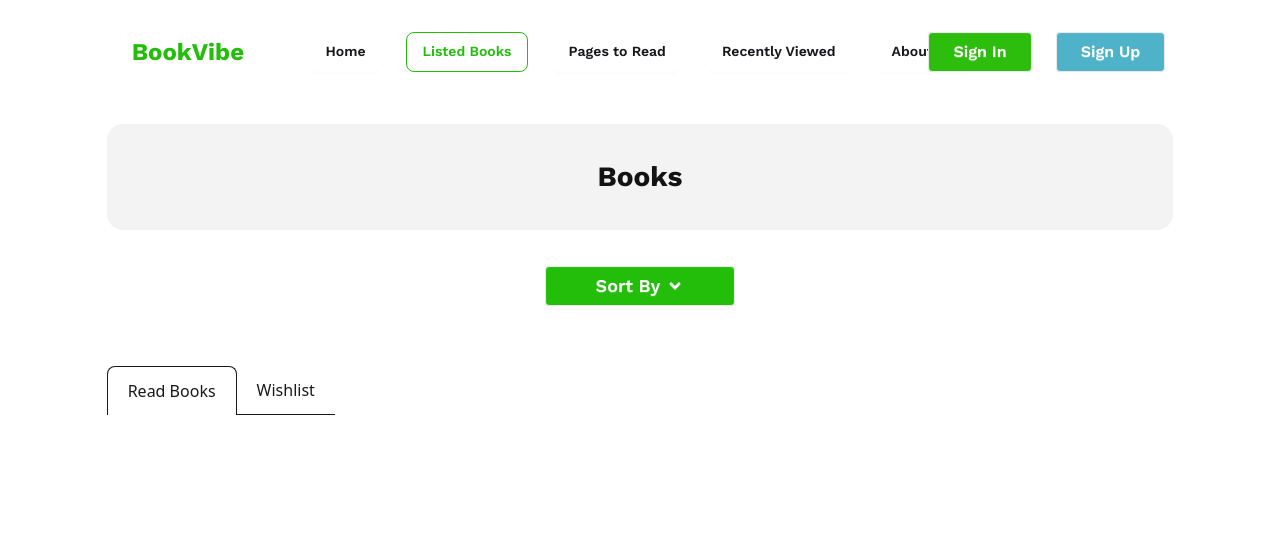
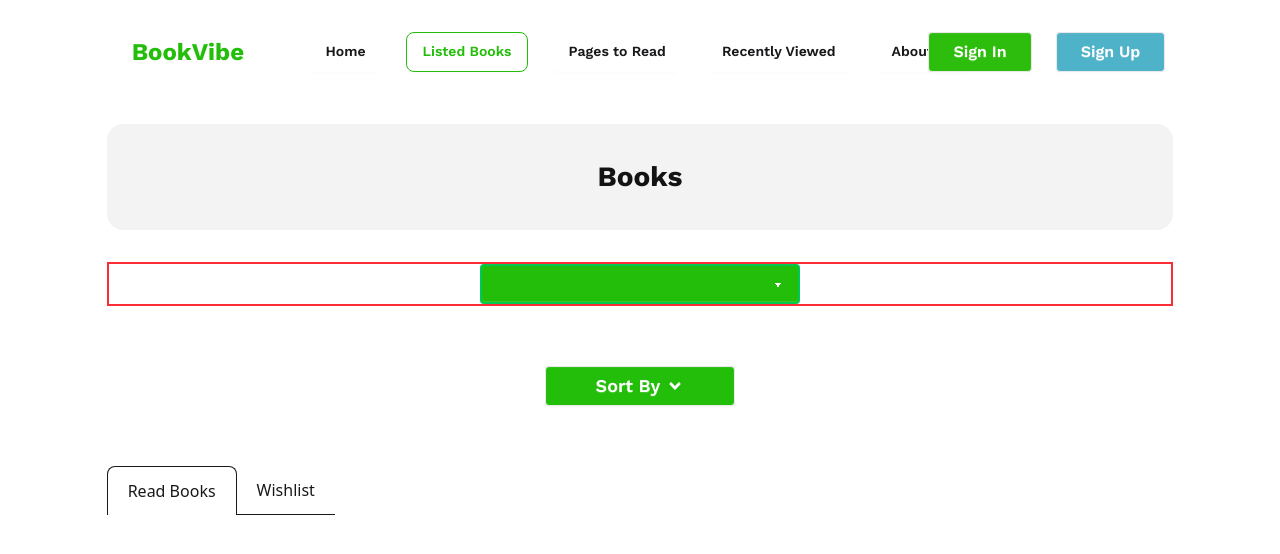
Before and after one commit to jnakht/book-vibe, a React (Vite) app: page /listedBooks in a window 1280 px wide. Shown: the top 554 px of the page. Built offline with nearby package versions, Linux system fonts and the light colour scheme; a web font is replaced by a local one.

Commit message:
working with the sort by select/dropdown style

```diff
--- a/src/assets/Components/ListedBooks/ListedBooks.jsx
+++ b/src/assets/Components/ListedBooks/ListedBooks.jsx
@@ -2,20 +2,36 @@ import ListedBooksTitle from "../ListedBooksTitle/ListedBooksTitle";
 import { FaAngleDown } from "react-icons/fa";
 import '../../../App.css'
 import { Link, Outlet } from "react-router-dom";
-import { useState } from "react";
+import { useEffect, useState } from "react";
 const ListedBooks = () => {
     const [activeCard, setActiveCard] = useState(0);
+    const [sortBy, setSortBy] = useState('default');
+    useEffect(() => {
+        localStorage.setItem('sortBy', JSON.stringify(sortBy));
+    }, [sortBy])
     return (
         <div className="w-10/12 mx-auto">
             <ListedBooksTitle></ListedBooksTitle>
+            {/* select menu start */}
+            <div className=" mt-8 mb-[56px] border-2 border-red-500  flex  justify-center items-center">
+            <select defaultValue="Sort By" className="select  outline-none border-2 border-green-500  bg-[#23BE0A] text-white work-sans text-lg font-semibold">
+               <div className="">
+               <option className=" bg-white"><button>Sort By<FaAngleDown /></button></option>
+                <option className="bg-[#1313130D]"><button onClick={() => setSortBy('rating')}>Rating</button></option>
+                <option className="bg-[#1313130D]"><button onClick={() => setSortBy('noOfPages')}>Number Of Pages</button></option>
+                <option className="bg-[#1313130D]"><button onClick={() => setSortBy('publisherYear')}>Publisher Year</button></option>
+               </div>
+            </select>
+            </div>
+            {/* select menu end */}
             {/* dropdown menu start*/}
             <div className=" mt-8 mb-[56px]">
                 <div className="dropdown dropdown-bottom dropdown-center  flex justify-center">
                     <div tabIndex={0} role="button" className="btn m-1 w-[190px] bg-[#23BE0A] text-white work-sans text-lg font-semibold">Sort By<FaAngleDown /></div>
                     <ul tabIndex={0} className="dropdown-content menu bg-[#1313130D] rounded-box z-1 w-[190px] p-2 shadow-sm work-sans text-base font-normal">
-                        <li><a>Rating</a></li>
-                        <li><a>Number Of Pages</a></li>
-                        <li><a>Publisher Year</a></li>
+                        <li><button onClick={() => setSortBy('rating')}>Rating</button></li>
+                        <li><button onClick={() => setSortBy('noOfPages')}>Number Of Pages</button></li>
+                        <li><button onClick={() => setSortBy('publisherYear')}>Publisher Year</button></li>
                     </ul>
                 </div>
             </div>
@@ -23,11 +39,11 @@ const ListedBooks = () => {
 
             {/* card start */}
             <div className="flex items-center  overflow-x-auto overflow-y-hidden sm:justify-start flex-nowrap  dark:bg-gray-100 dark:text-gray-800 ">
-                <Link  onClick={() => setActiveCard(0)} className={`flex items-center flex-shrink-0 px-5 py-3 space-x-2  dark:border-gray-600 dark:text-gray-600 ${activeCard === 0 ? 'border border-b-0 rounded-t-lg ' : 'border-b'}`}>
+                <Link onClick={() => setActiveCard(0)} className={`flex items-center flex-shrink-0 px-5 py-3 space-x-2  dark:border-gray-600 dark:text-gray-600 ${activeCard === 0 ? 'border border-b-0 rounded-t-lg ' : 'border-b'}`}>
 
                     <span>Read Books</span>
                 </Link>
-                <Link to='/listedBooks/wishlist' onClick={() => setActiveCard(1)}  className={`flex items-center flex-shrink-0 px-5 py-3 space-x-2  dark:border-gray-600 dark:text-gray-600 ${activeCard === 1 ? 'border border-b-0 rounded-t-lg' : 'border-b'}`}>
+                <Link to='/listedBooks/wishlist' onClick={() => setActiveCard(1)} className={`flex items-center flex-shrink-0 px-5 py-3 space-x-2  dark:border-gray-600 dark:text-gray-600 ${activeCard === 1 ? 'border border-b-0 rounded-t-lg' : 'border-b'}`}>
 
                     <span>Wishlist</span>
                 </Link>
```
